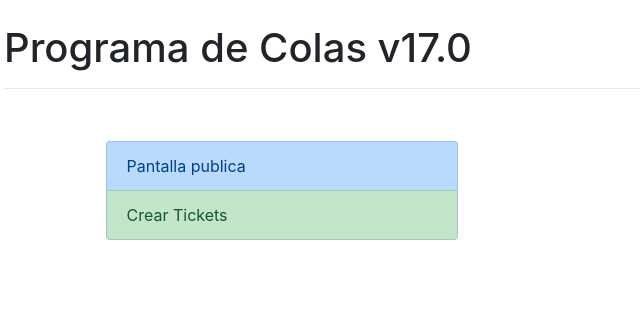
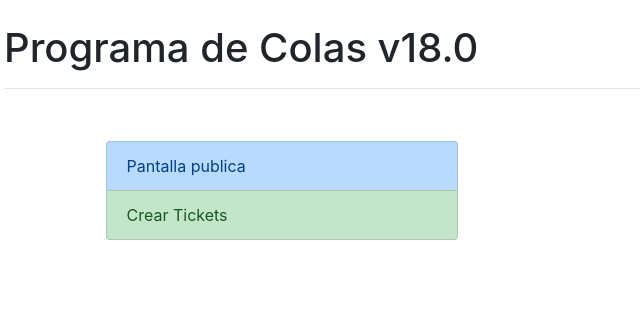
Before and after one commit to DAOBLUR/SistemaGestionDeColasPorTurnos, a website: page public/index.html in a window 1280 px wide. Shown: the full height of the page, 81-721 px from the left. Drawn offline with nearby package versions, Linux system fonts and the light colour scheme.

Commit message:
Update index.html

```diff
--- a/public/index.html
+++ b/public/index.html
@@ -13,7 +13,7 @@
 </head>
 
 <body class="container mt-4">
-    <h1>Programa de Colas v17.0</h1>
+    <h1>Programa de Colas v18.0</h1>
     <hr>
 
     <div class="container">
```
